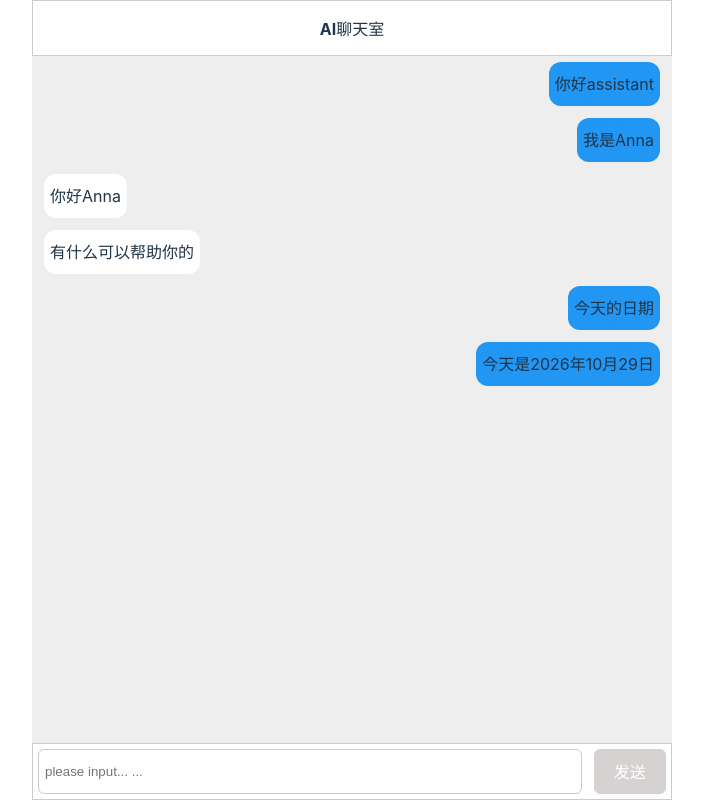
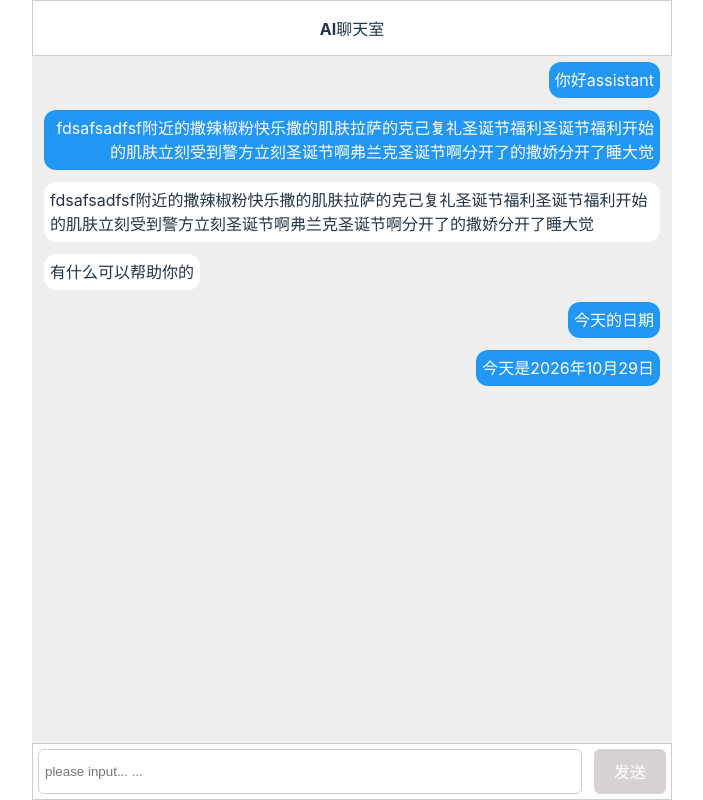
Before and after one commit to gaona1225/chat, a React (Vite) app: page / in a window 1280 px wide. Shown: the whole page, without its empty margins (288-991 px from the left). Built offline with nearby package versions, Linux system fonts and the light colour scheme.

Commit message:
new message scroll to bottom

```diff
--- a/src/components/Chat/Chat.css
+++ b/src/components/Chat/Chat.css
@@ -22,6 +22,7 @@ header {
     width: 100%;
     background: #eee;
     flex: 1;
+    overflow: hidden;
 }
 
 .chat-main ul {
@@ -29,6 +30,7 @@ header {
     margin: 0;
     padding: 0;
     overflow-y: auto;
+    height: 100%;
 }
 
 .chat-list {
@@ -38,8 +40,6 @@ header {
 .chat-list span {
     padding: 6px;
     border-radius: 12px;
-    height: 32px;
-    line-height: 32px;
     display: inline-block;
 }
 
@@ -49,6 +49,7 @@ header {
 
 .chat-user span {
     background: #2196F3;
+    color: #fff;
 }
 
 .chat-assistant {
@@ -74,7 +75,7 @@ footer input {
     flex: 1 auto;
     margin: 0 12px 0 0;
     padding: 0 6px;
-    cursor: pointer;
+    cursor: text;
     outline: none;
 }
 
--- a/src/components/Chat/Footer.tsx
+++ b/src/components/Chat/Footer.tsx
@@ -1,16 +1,23 @@
-import {useState, useMemo} from 'react';
+import {useState, useMemo, useRef} from 'react';
 
 export default function Foot({onSubmitVal}: {onSubmitVal: (val:string) => void}) {
     const [inputVal, setInputVal] = useState('');
     const isDisable: boolean = useMemo(() => inputVal === '', [inputVal]);
+    const inputRef = useRef<HTMLInputElement>(null);
     const submitHandle = () => {
         // console.log('submit a chat content...', inputVal);
         setInputVal('');
         onSubmitVal && onSubmitVal(inputVal);
+        inputRef.current && inputRef.current.focus();
     }
     return (
         <footer>
-            <input placeholder="please input... ..." value={inputVal} onChange={e => setInputVal(e.target.value)}/>
+            <input
+                ref={inputRef}
+                placeholder="please input... ..."
+                value={inputVal}
+                onChange={e => setInputVal(e.target.value)}
+                onKeyDown={e => {if (e.key === 'Enter' && !e.nativeEvent.isComposing) submitHandle()}}/>
             <button
                 className={isDisable ? 'disable-btn' : ''}
                 disabled = {isDisable}
--- a/src/components/Chat/Main.tsx
+++ b/src/components/Chat/Main.tsx
@@ -1,9 +1,17 @@
+import {useEffect, useRef} from 'react';
 import type {dataType} from './data';
 
 export default function Main({chatHistory}: {chatHistory:dataType[]}) {
+    const ulRef = useRef<HTMLUListElement>(null);
+    useEffect(() => {
+        if (ulRef.current) {
+            ulRef.current.scrollTop = ulRef.current.scrollHeight;
+        }
+        return (() => {});
+    }, [chatHistory])
     return (
         <div className="chat-main">
-            <ul>
+            <ul ref={ulRef}>
                 {chatHistory.map((item:dataType) => (
                     <li key={item.id} className={`chat-list chat-${item.role}`}><span>{item.text}</span></li>
                 ))}
--- a/src/components/Chat/data.ts
+++ b/src/components/Chat/data.ts
@@ -7,11 +7,11 @@ const chatHistory: dataType[] = [{
 },{
     id: 'user1',
     role: 'user',
-    text: '我是Anna'
+    text: 'fdsafsadfsf附近的撒辣椒粉快乐撒的肌肤拉萨的克己复礼圣诞节福利圣诞节福利开始的肌肤立刻受到警方立刻圣诞节啊弗兰克圣诞节啊分开了的撒娇分开了睡大觉'
 },{
     id: 'ass0',
     role: 'assistant',
-    text: '你好Anna'
+    text: 'fdsafsadfsf附近的撒辣椒粉快乐撒的肌肤拉萨的克己复礼圣诞节福利圣诞节福利开始的肌肤立刻受到警方立刻圣诞节啊弗兰克圣诞节啊分开了的撒娇分开了睡大觉'
 },{
     id: 'ass1',
     role: 'assistant',
```
